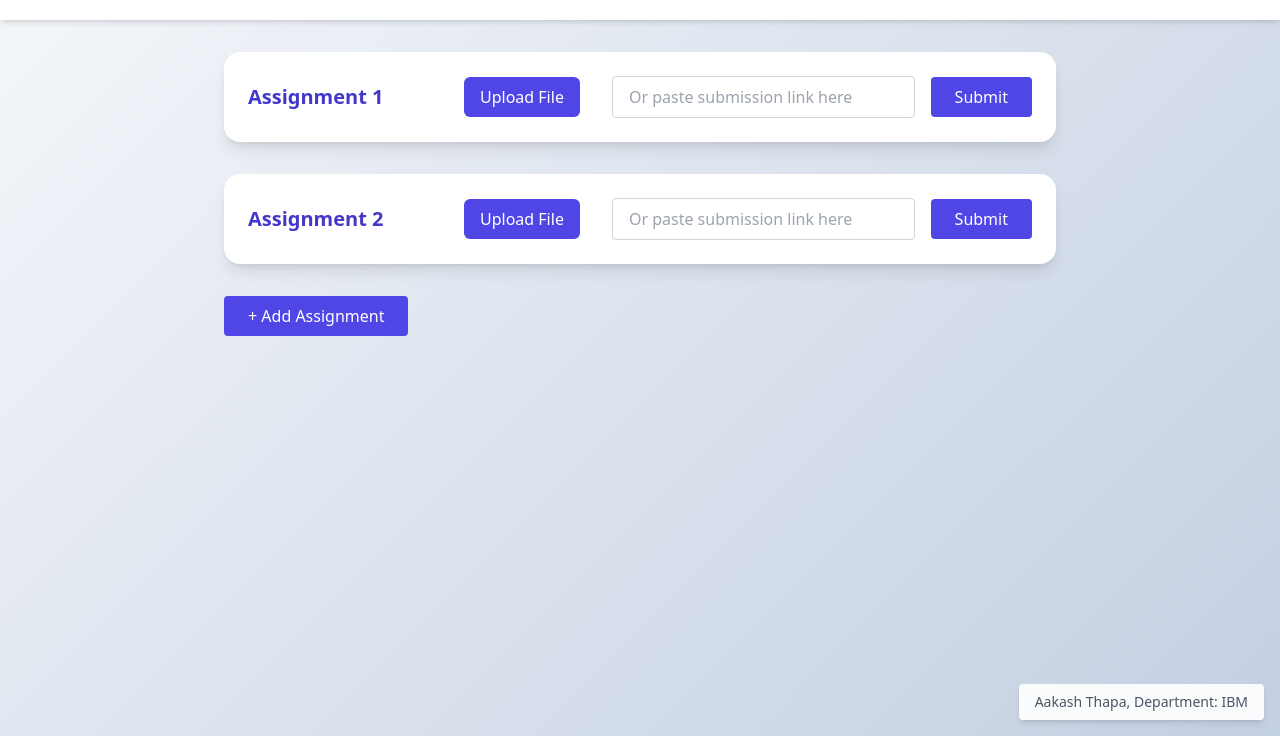
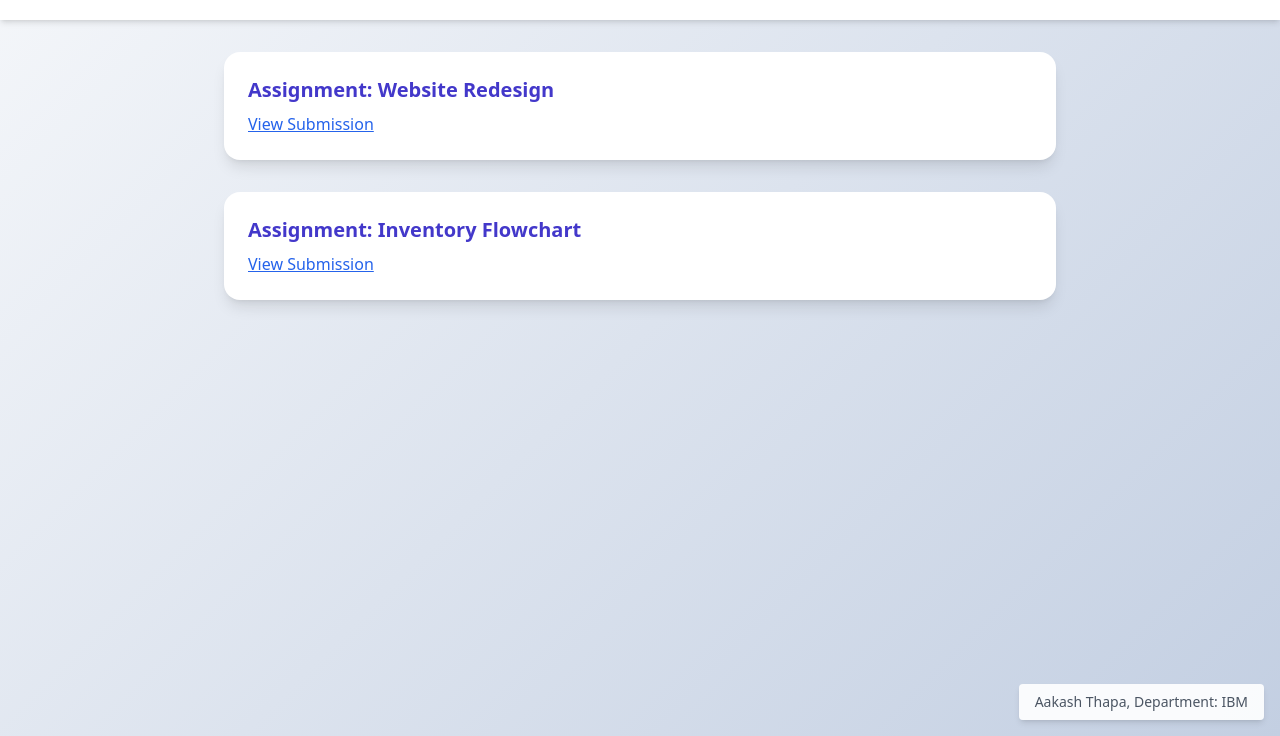
Before and after one commit to aakas-thapa/logistics, a plain HTML site: page index.html in a window 1280 px wide. Shown: the part 64-800 px from the top of the page. Drawn offline with nearby package versions, Linux system fonts and the light colour scheme.

Commit message:
Update index.html

```diff
--- a/index.html
+++ b/index.html
@@ -1,5 +1,5 @@
 <!DOCTYPE html>
-<html lang="en" >
+<html lang="en">
 <head>
   <meta charset="UTF-8" />
   <meta name="viewport" content="width=device-width, initial-scale=1" />
@@ -8,23 +8,6 @@
   <style>
     body {
       background: linear-gradient(135deg, #f5f7fa 0%, #c3cfe2 100%);
-    }
-    input[type="file"] {
-      display: none;
-    }
-    label.file-upload {
-      background-color: #4f46e5;
-      color: white;
-      padding: 0.5rem 1rem;
-      border-radius: 0.375rem;
-      cursor: pointer;
-      transition: background-color 0.3s ease;
-      user-select: none;
-      display: inline-block;
-      margin-right: 1rem;
-    }
-    label.file-upload:hover {
-      background-color: #4338ca;
     }
   </style>
 </head>
@@ -35,119 +18,34 @@
   </header>
 
   <main id="assignmentsContainer" class="p-8 space-y-8 max-w-4xl mx-auto">
-    <!-- Assignment rows will be inserted here dynamically -->
 
-    <!-- Add Assignment Button below assignments -->
-    <button
-      id="addAssignmentBtn"
-      class="mt-4 bg-indigo-600 text-white px-6 py-2 rounded hover:bg-indigo-700 transition-colors"
-      type="button"
-    >
-      + Add Assignment
-    </button>
+    <!-- Assignment 1 -->
+    <section class="bg-white rounded-2xl shadow-lg p-6">
+      <h3 class="text-xl font-semibold text-indigo-700 mb-2">
+        Assignment: Website Redesign
+      </h3>
+      <a href="https://example.com/assignment1" target="_blank" class="text-blue-600 underline">
+        View Submission
+      </a>
+    </section>
+
+    <!-- Assignment 2 -->
+    <section class="bg-white rounded-2xl shadow-lg p-6">
+      <h3 class="text-xl font-semibold text-indigo-700 mb-2">
+        Assignment: Inventory Flowchart
+      </h3>
+      <a href="https://example.com/assignment2" target="_blank" class="text-blue-600 underline">
+        View Submission
+      </a>
+    </section>
+
+    <!-- Add more assignments below by duplicating the block -->
+
   </main>
 
-  <div
-    class="fixed bottom-4 right-4 text-sm text-gray-600 bg-white bg-opacity-90 px-4 py-2 rounded shadow-md select-none"
-  >
+  <div class="fixed bottom-4 right-4 text-sm text-gray-600 bg-white bg-opacity-90 px-4 py-2 rounded shadow-md select-none">
     Aakash Thapa, Department: IBM
   </div>
 
-  <script>
-    let assignmentCount = 0;
-
-    function createAssignmentSection(name) {
-      assignmentCount++;
-      const section = document.createElement('section');
-      section.className = 'bg-white rounded-2xl shadow-lg p-6 flex flex-col sm:flex-row sm:items-center sm:space-x-6';
-
-      const title = document.createElement('h3');
-      title.className = 'text-xl font-semibold text-indigo-700 mb-4 sm:mb-0 sm:w-48';
-      title.textContent = name || `Assignment ${assignmentCount}`;
-
-      const form = document.createElement('form');
-      form.className = 'flex flex-col sm:flex-row sm:items-center sm:space-x-4 flex-grow';
-      form.id = `form${assignmentCount}`;
-      form.onsubmit = (e) => handleSubmit(e, form.id);
-
-      // File Upload Label & Input
-      const label = document.createElement('label');
-      label.className = 'file-upload';
-      label.htmlFor = `file${assignmentCount}`;
-      label.textContent = 'Upload File';
-
-      const fileInput = document.createElement('input');
-      fileInput.type = 'file';
-      fileInput.id = `file${assignmentCount}`;
-
-      // Link input
-      const linkInput = document.createElement('input');
-      linkInput.type = 'url';
-      linkInput.placeholder = 'Or paste submission link here';
-      linkInput.className = 'flex-grow border border-gray-300 rounded px-4 py-2 mt-4 sm:mt-0 focus:outline-none focus:ring-2 focus:ring-indigo-500';
-      linkInput.setAttribute('aria-label', 'Submission link');
-      linkInput.id = `link${assignmentCount}`;
-
-      // Submit Button
-      const submitBtn = document.createElement('button');
-      submitBtn.type = 'submit';
-      submitBtn.className = 'mt-4 sm:mt-0 bg-indigo-600 text-white px-6 py-2 rounded hover:bg-indigo-700 transition-colors';
-      submitBtn.textContent = 'Submit';
-
-      // Append children to form
-      form.appendChild(label);
-      form.appendChild(fileInput);
-      form.appendChild(linkInput);
-      form.appendChild(submitBtn);
-
-      // Append title and form to section
-      section.appendChild(title);
-      section.appendChild(form);
-
-      return section;
-    }
-
-    function handleSubmit(event, formId) {
-      event.preventDefault();
-      const form = document.getElementById(formId);
-      const fileInput = form.querySelector('input[type="file"]');
-      const linkInput = form.querySelector('input[type="url"]');
-      const assignmentTitle = form.previousSibling.textContent;
-
-      if (fileInput.files.length === 0 && !linkInput.value.trim()) {
-        alert("Please upload a file or enter a submission link.");
-        return;
-      }
-      if (fileInput.files.length > 0 && linkInput.value.trim()) {
-        alert("Please submit either a file or a link, not both.");
-        return;
-      }
-
-      if (fileInput.files.length > 0) {
-        alert(`File submitted for ${assignmentTitle}.`);
-      } else {
-        alert(`Link submitted for ${assignmentTitle}.`);
-      }
-
-      // Reset inputs
-      fileInput.value = "";
-      linkInput.value = "";
-    }
-
-    const container = document.getElementById('assignmentsContainer');
-    const addBtn = document.getElementById('addAssignmentBtn');
-
-    // Insert initial assignments above button
-    container.insertBefore(createAssignmentSection('Assignment 1'), addBtn);
-    container.insertBefore(createAssignmentSection('Assignment 2'), addBtn);
-
-    // Add new assignment on button click (insert above button)
-    addBtn.addEventListener('click', () => {
-      const newAssignment = createAssignmentSection();
-      container.insertBefore(newAssignment, addBtn);
-      newAssignment.scrollIntoView({ behavior: 'smooth' });
-    });
-  </script>
-
 </body>
 </html>
```
